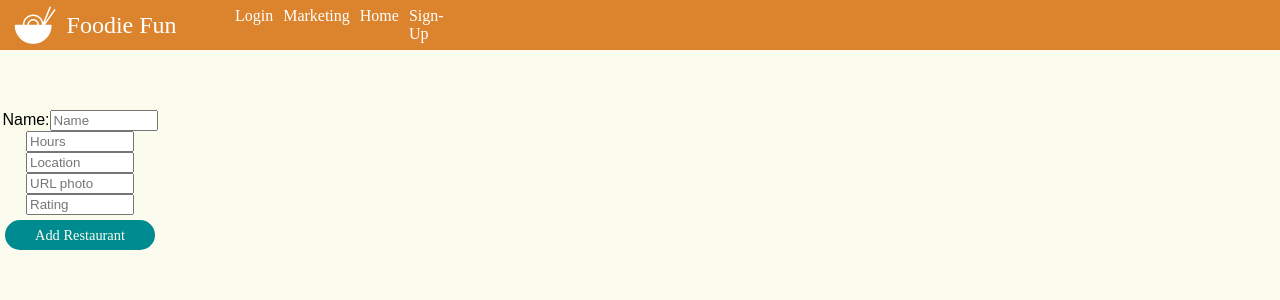
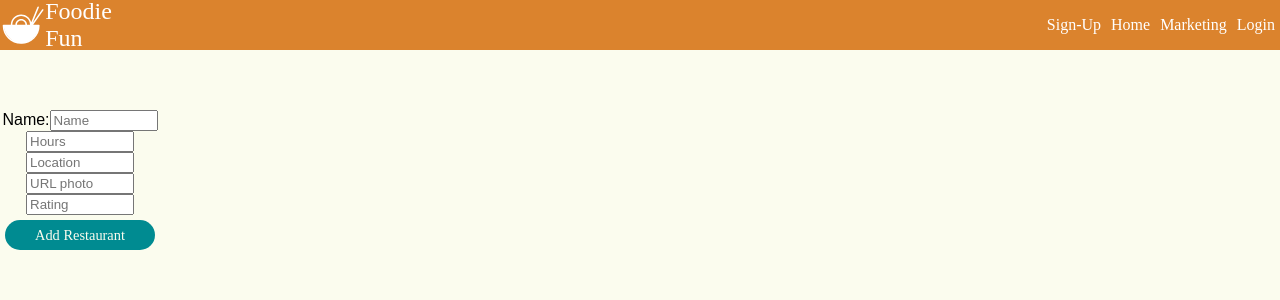
Before and after one commit to Build-Week-Foodie-Funz/front-end, a React (Create React App) app: page /addrestaurant in a window 1280 px wide. Shown: the top 300 px of the page. Built offline with nearby package versions, Linux system fonts and the light colour scheme.

Commit message:
fixed the nav bar logo text is a bit messed up but most of its there

```diff
--- a/src/components/Dashboard.js
+++ b/src/components/Dashboard.js
@@ -22,6 +22,8 @@ import Reviews from "./Reviews";
 import { connect } from "react-redux";
 import { getUser } from "../actions/actions";
 
+
+
 const HeaderImage = styled.img`
   height: 5%;
   border-radius: 10%;
@@ -45,6 +47,7 @@ const UsersName = styled.h2`
   width: 200px;
   text-align: left;
   padding: 0 30px;
+  font-family: "Chinese Rocks";
 `;
 
 const SearchForms = styled.div`
@@ -88,6 +91,7 @@ const CardDiv = styled.div`
   margin: 40px;
   overflow: hidden;
   background: white;
+  height: auto;
   img {
     width: 300px;
     height: 250px;
@@ -95,8 +99,8 @@ const CardDiv = styled.div`
   }
 `;
 
-const DashButton = styled.button`
-  width: 150px;
+const DashButtons = styled.button`
+  width: 70%;
 `;
 
 
@@ -147,7 +151,7 @@ const Dashboard = props => {
         <ProfileImage
           src={props.user.photo ? props.user.photo : profilePicture}
         ></ProfileImage>
-        <UsersName>Hello, {props.user.username}!</UsersName>
+        <UsersName className='rocks'>Hello, {props.user.username}!</UsersName>
         <a href="/editprofile">Edit Profile</a>
         <a href="/addrestaurant">Add Restaurant</a>
         <a href="/foodform">Add Review</a>
@@ -180,8 +184,9 @@ const Dashboard = props => {
               <h4>Horus: {rest.resthours}</h4>
               <p>Location: {rest.restlocation}</p>
               <p>{rest.restrating}</p>
-              <button
+              <DashButtons
                 className="btn-2"
+                id='dash-btn'
                 rest={rest}
                 onClick={() => {
                   props.history.push(`/reviews/${rest.restid}`);
@@ -189,7 +194,7 @@ const Dashboard = props => {
                 }}
               >
                 View reviews
-                </button>
+                </DashButtons >
             </CardDiv>
           );
         })
@@ -207,7 +212,7 @@ const Dashboard = props => {
                 <h4>Horus: {rest.resthours}</h4>
                 <p>Location: {rest.restlocation}</p>
                 <p>{rest.restrating}</p>
-                <button
+                <DashButtons
                   className="btn-2"
                   rest={rest}
                   onClick={() => {
@@ -216,7 +221,7 @@ const Dashboard = props => {
                   }}
                 >
                   View reviews
-                </button>
+                </DashButtons>
               </CardDiv>
             );
           })
--- a/src/components/NavBar.js
+++ b/src/components/NavBar.js
@@ -4,34 +4,29 @@ import Logo from "../images/logo.svg";
 
 const NavContainer = styled.div`
   background-color: #db832d;
+  justify-content: flex-end;
   display: flex;
+  align-items: center;
   height: 50px;
   width: 100%;
-  align-items: center;
 `;
 
 const Navigation = styled.nav`
-  display: flex;
-  margin-right: 5%;
-  width: 13em;
-  justify-content: flex-end;
+  dispaly: flex;
+  width: 100%;
   @media (min-width: 500px) {
-    // margin-right: -37%;
-    // padding-right: 20%;
   }
   @media (min-width: 1200px) {
-    // margin: 0 auto;
     padding: 0;
-    // margin-right: -5%;
   }
 `;
 
 const NavItem = styled.a`
+  display: inline-block;
   text-decoration: none;
   color: white;
-  @media (min-width: 500px) {
-    margin: 5px;
-  }
+  float: right;
+  margin: 5px;
 `;
 
 const LogoImage = styled.img`
@@ -42,19 +37,18 @@ const LogoImage = styled.img`
 const LogoText = styled.a`
   display: flex;
   justify-content: flex-end;
+  align-items: center;
   text-decoration: none;
   color: white;
   font-size: 1.5rem;
-  width: 120px;
-  margin-right: 5%;
-  float: right;
+  // margin-right: 5%;
 `;
 
 const NavigationBar = () => {
   return (
     <NavContainer>
-      <LogoImage src={Logo} />
-      <LogoText>Foodie Fun</LogoText>
+
+      <LogoText> <LogoImage src={Logo} />Foodie Fun</LogoText>
       <Navigation>
         <NavItem href="/login">Login</NavItem>
         <NavItem href="https://foodiefun-marketing.netlify.com/">
```
